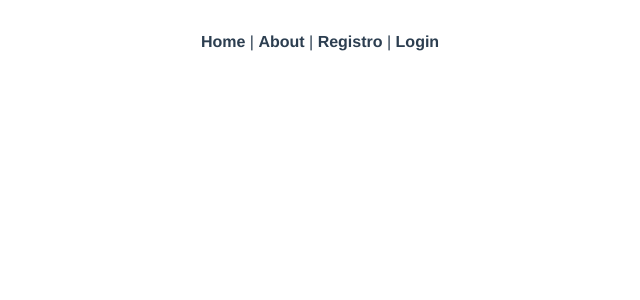
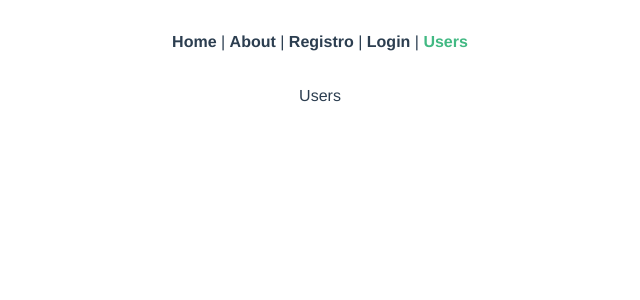
Before and after one commit to atilara/consuming-users-api, a Vue app: page /admin/users in a window 1280 px wide. Shown: the top 300 px of the page, without its empty margins (320-960 px from the left). Built offline with nearby package versions, Linux system fonts and the light colour scheme; sample sign-in values are in the browser's storage.

Commit message:
feat: add users page

```diff
--- a/src/App.vue
+++ b/src/App.vue
@@ -4,7 +4,8 @@
       <router-link to="/">Home</router-link> |
       <router-link to="/about">About</router-link> |
       <router-link to="/register">Registro</router-link> |
-      <router-link to="/login">Login</router-link>
+      <router-link to="/login">Login</router-link> |
+      <router-link to="/admin/users">Users</router-link>
     </div>
     <router-view />
   </div>
--- a/src/router/index.js
+++ b/src/router/index.js
@@ -3,6 +3,7 @@ import VueRouter from "vue-router";
 import Home from "../views/Home.vue";
 import Register from "../views/Register.vue";
 import Login from "../views/Login.vue";
+import Users from "../views/Users.vue";
 
 Vue.use(VueRouter);
 
@@ -31,6 +32,18 @@ const routes = [
     name: "Login",
     component: Login,
   },
+  {
+    path: "/admin/users",
+    name: "Users",
+    component: Users,
+    beforeEnter: (to, from, next) => {
+      if(localStorage.getItem('token') != undefined) {
+        next();
+      } else {
+        next("/login");
+      }
+    },
+  },
 ];
 
 const router = new VueRouter({
--- /dev/null
+++ b/src/views/Users.vue
@@ -0,0 +1,15 @@
+<template>
+  <div>
+    <h1>Users</h1>
+  </div>
+</template>
+
+<script>
+export default {
+
+}
+</script>
+
+<style scoped>
+
+</style>
```
